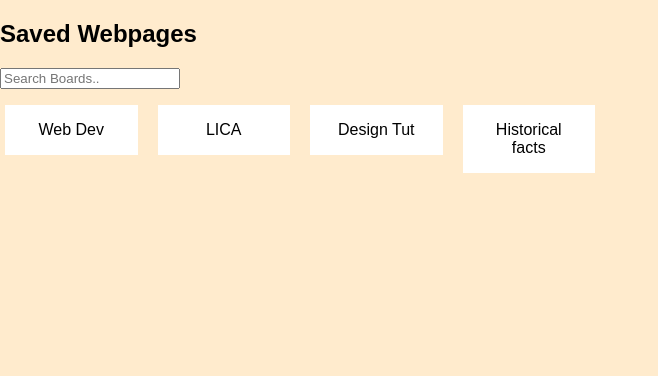
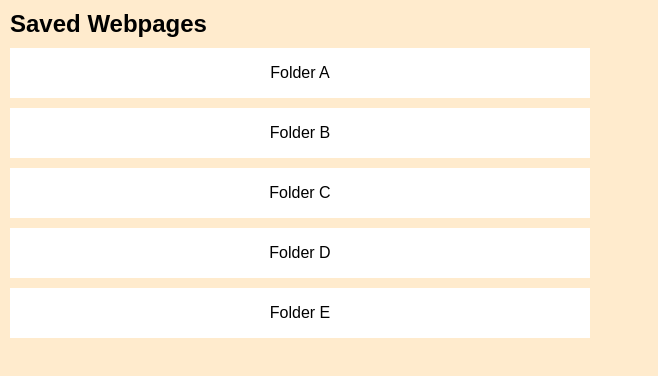
Before and after one commit to Harshil-Jani/MHz-Dotslash, a browser extension: page options.html in a window 1280 px wide. Shown: the whole page, without its empty margins (0-658 px from the left). Drawn offline with Linux system fonts and the light colour scheme.

Commit message:
Options Updated

```diff
--- a/options.css
+++ b/options.css
@@ -3,61 +3,30 @@ body{
     padding: 0;
     left: 0;
     width: 600px;
-    height: 350px;
-    overflow: hidden;
     background-color: blanchedalmond;
     font-family: Arial, Helvetica, sans-serif;
 }
-.h2{
+h2{
     text-align: left;
-}
-
-#seachbar{
-    margin-left: 20%;
-    border-radius: 50px 50px;
-    padding: 15px;
-    align-content: flex-start;
-}
-
-input[type=text]{
-    width: 30%;
-    -webkit-transition: width 0.15s ease-in-out;
-      transition: width 0.15s ease-in-out;
-}
-input[type=text]:focus{
-    width: 70%;
-}
-
-*{
-    box-sizing: border-box;
-}
-.column{
-    float: left;
-    width: 25%;
-    padding: 0 10px;
-}
-.row {
-    margin: 0 -5px;
+    margin : 10px;
 }
 .card{
+    margin : 10px;
     padding: 16px;
     text-align: center;
     background-color: #ffff;
+    cursor: pointer;
 }
-.row:after {
-    content: "";
-    display: table;
-    clear: both;
-}
-@media screen and (max-width: 500px) {
-    .column {
-      width: 100%;
-      display: block;
-      margin-bottom: 20px;
-    }
+.close{
+    display: none;
 }
 .material-icons{
     position: absolute;
-    left: 280px;
-
+    top: 20px;
+    left: 550px;
+    cursor: pointer;
 }
+.material-icons::after{
+    top: 18px;
+    left: 540px;
+}
--- a/options.html
+++ b/options.html
@@ -10,32 +10,19 @@
 </head>
 <body>
    <h2>Saved Webpages</h2>
-   <input id= "searchbar" onekeyup="search_board()" type="text" name="search" placeholder="Search Boards..">
-
-   <i class="material-icons">&#xe2cc;</i>
-<p>
-   <div class="row">
-       <div class ="column">
-           <div class="card">
-               Web Dev</div>
-        </div>
-
-        <div class="column">
-            <div class="card">
-                LICA</div>
-        </div >
-
-        <div class="column">
-            <div class="card">
-                Design Tut</div>
-        </div>
-
-        <div class="column">
-            <div class="card">
-                Historical facts</div>
-        </div>
-    </div>
-</p>
+   <i class="material-icons icon">&#xe2cc;</i>
+   <div class="card open">Folder A</div>
+   <div class="card open">Folder B</div>
+   <div class="card open">Folder C</div>
+   <div class="card open ">Folder D</div>
+   <div class="card open">Folder E</div>
+   <div class="card close">Folder F</div>
+   <div class="card close">Folder G</div>
+   <div class="card close">Folder H</div>
+   <div class="card close">Folder I</div>
+   <div class="card close">Folder J</div>
+   <div class="card close">Folder K</div>
+   <div class="card close">Folder L</div>
 </body>
 <script src="options.js"></script>
 
--- a/options.js
+++ b/options.js
@@ -1,18 +1,20 @@
-function search_board(){
-    let input=document.getElementById('seachbar').value
-    input=input.toLowercase();
-    let x =document.getElementsByClassName('card')
+const before = document.querySelectorAll('.close');
+const after = document.querySelectorAll('.open');
+const icon = document.getElementsByClassName('.icon')
 
-    for(i=0; i<x.length;i++)
-    {
-      if (!x[i].innerHTML.toLowerCase().includes(input)) {
-        x[i].style.display="none";
-      }
+for (let i = 0; i < before.length; i++) {
+    before[i].addEventListener('click', () => {
+        if (after[i].classList.contains('open')) {
+            after[i].classList.add('close');
+            before[i].classList.remove('open');
+        }
+    });
 
-        else {
-          x[i].style.display="list-item";
+    icon.addEventListener('click', () => {
+        if (before[i].classList.contains('close')) {
+            before[i].classList.add('open');
+            after[i].classList.remove('open');
+        }
+    });
 
-       }
-
-    }
-  }
+}
```
